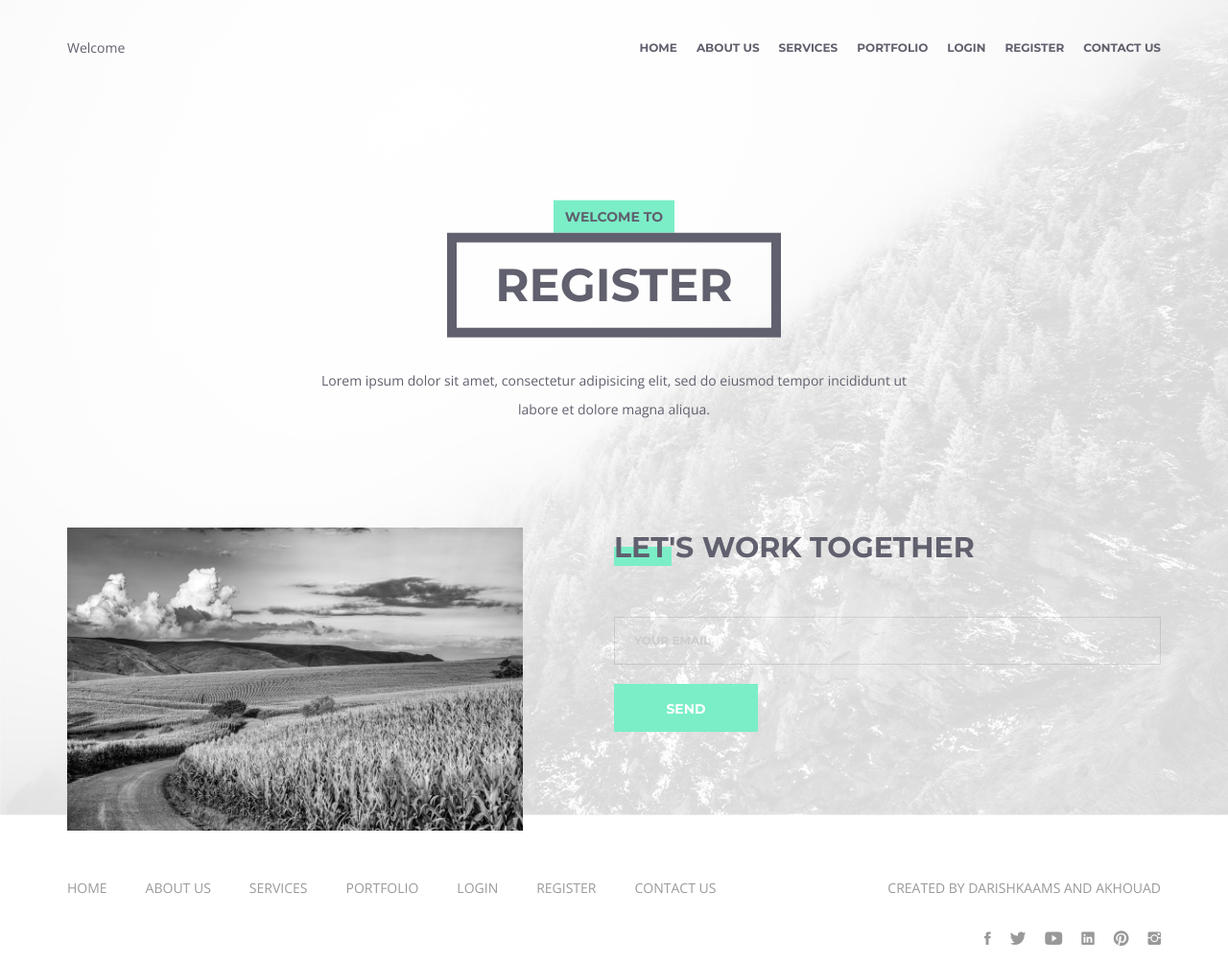
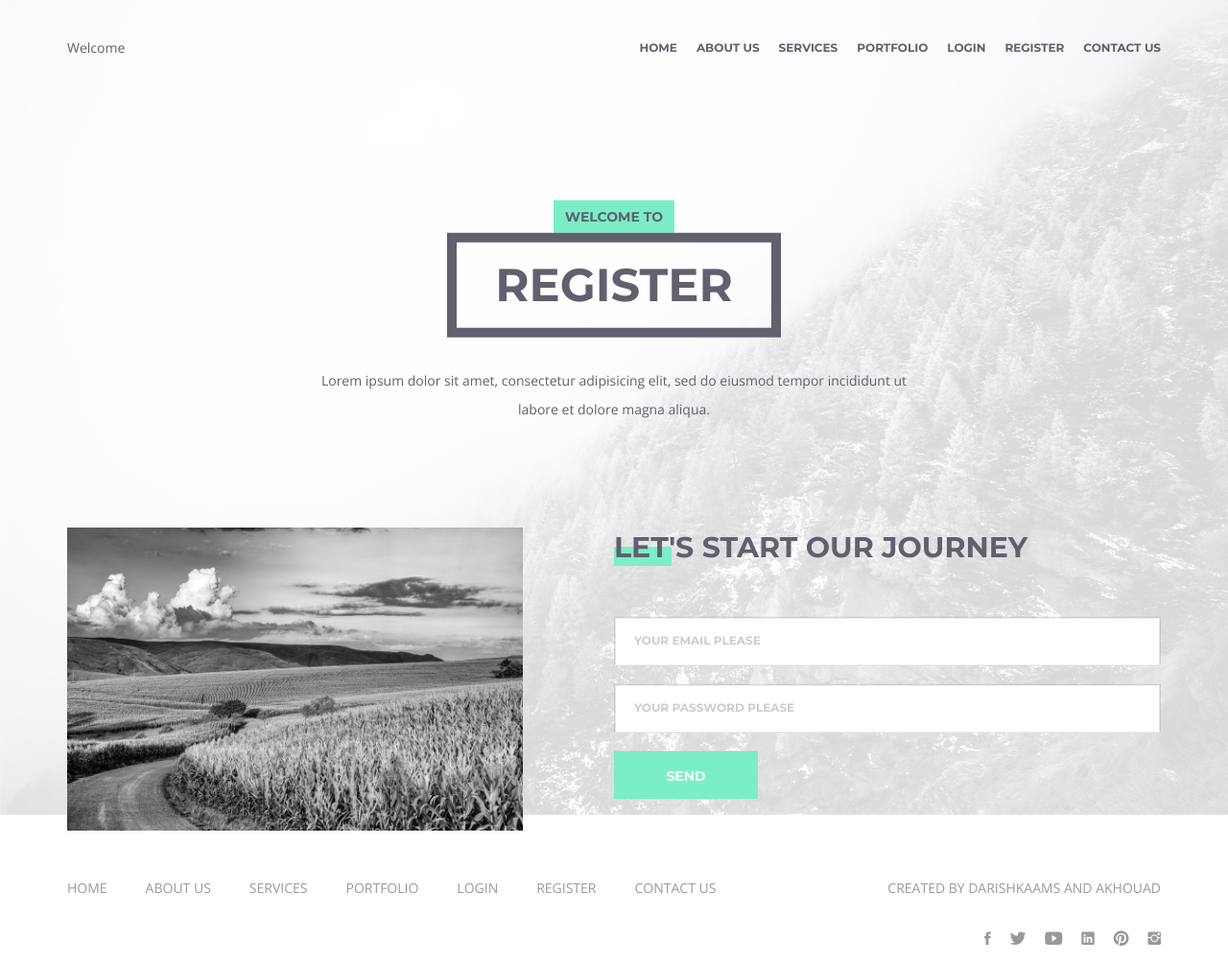
Before and after one commit to DarishkaAMS/-Django_Projects-Django_Food_Delivery_App, a Django app: page /account/register/ in a window 1280 px wide. Shown: the top 1004 px of the page at 96% size. Run offline with Django 3.2, Linux system fonts and the light colour scheme; some web fonts are replaced.

Commit message:
Style register form page

```diff
--- a/MainProject/templates/account/login.html
+++ b/MainProject/templates/account/login.html
@@ -22,7 +22,7 @@
 		</ul>
 	</div>
 
-	<!-- REGISTRATION FORM -->
+	<!-- LOGIN FORM -->
 	<div class="container">
 		<div class="agency">
 			<div class="col-md-5 col-sm-12">
--- a/MainProject/templates/account/register.html
+++ b/MainProject/templates/account/register.html
@@ -33,14 +33,33 @@
 			<div class="col-md-offset-1 col-md-6 col-sm-12">
 				<div class="row">
 					<div class="section-title">
-						<span>Let's work together</span>
+						<span>Let's start our journey</span>
 					</div>
 					<p>
                         <form action="#" method="post">
+                            {% csrf_token %}
                             <div class="input_1">
-                                <input type="text" name="email">
-                                <span>your email</span>
+                                <input type="email" name="email" class="input_1">
+                                <span>your email please</span>
+
                             </div>
+                            <br/>
+                            <div class="input_1">
+                                <input type="password" name="password" class="input_1">
+                                <span>your password please</span>
+                            </div>
+                            {% for field in login_form %}
+                                <p>
+                                    {% for error in field.errors %}
+                                    <p style="color:red">{{error}}</p>
+                                    {% endfor %}
+                                </p>
+                            {% endfor %}
+                            {% if login_form.non_field_errors %}
+                                <div style="color:red">
+                                    <p>{{ login_form.non_field_errors }}</p>
+                                </div>
+                            {% endif %}
                             <button type="submit" class="btn green" style="margin-top:20px"><span>send</span></button>
                         </form>
 					</p>
```
